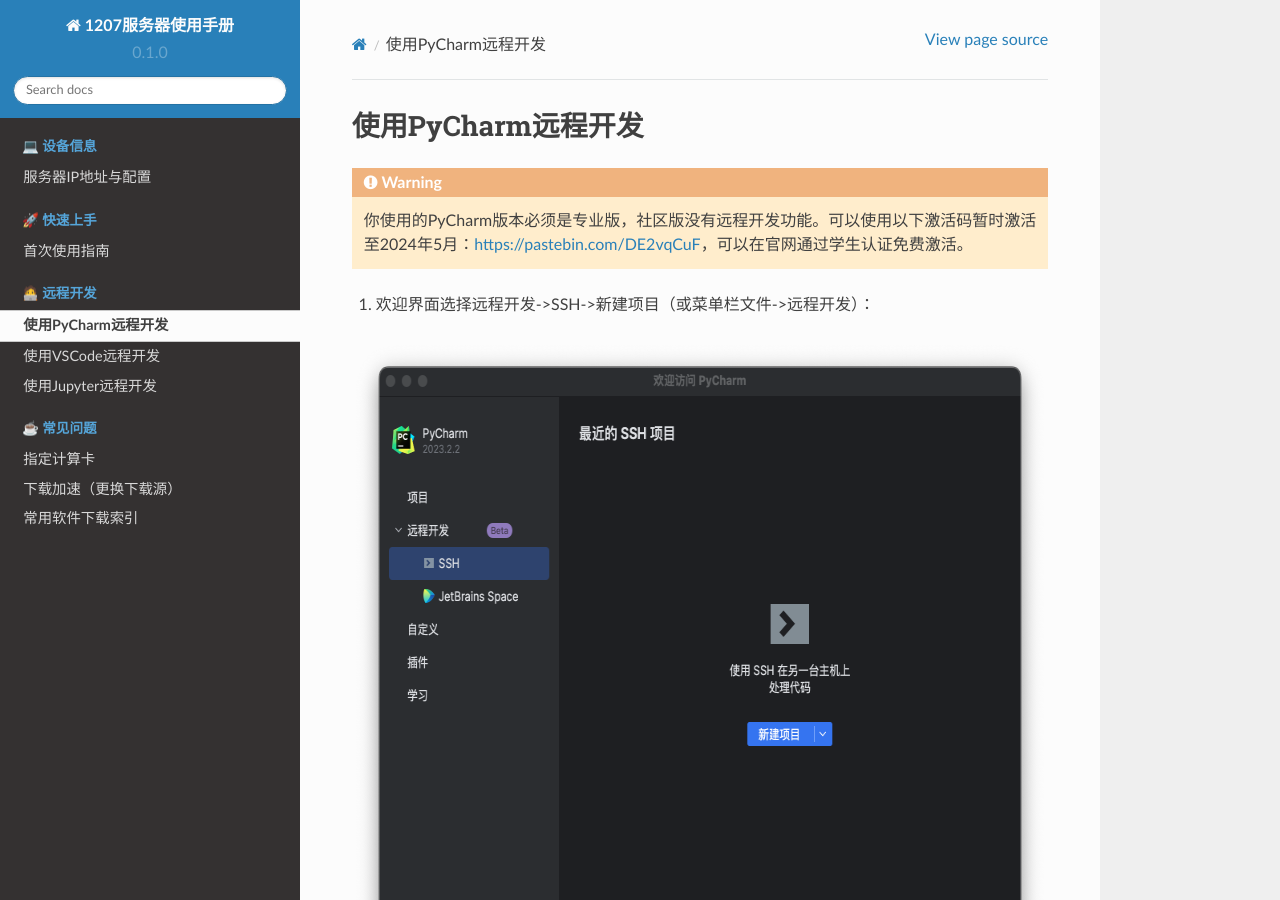
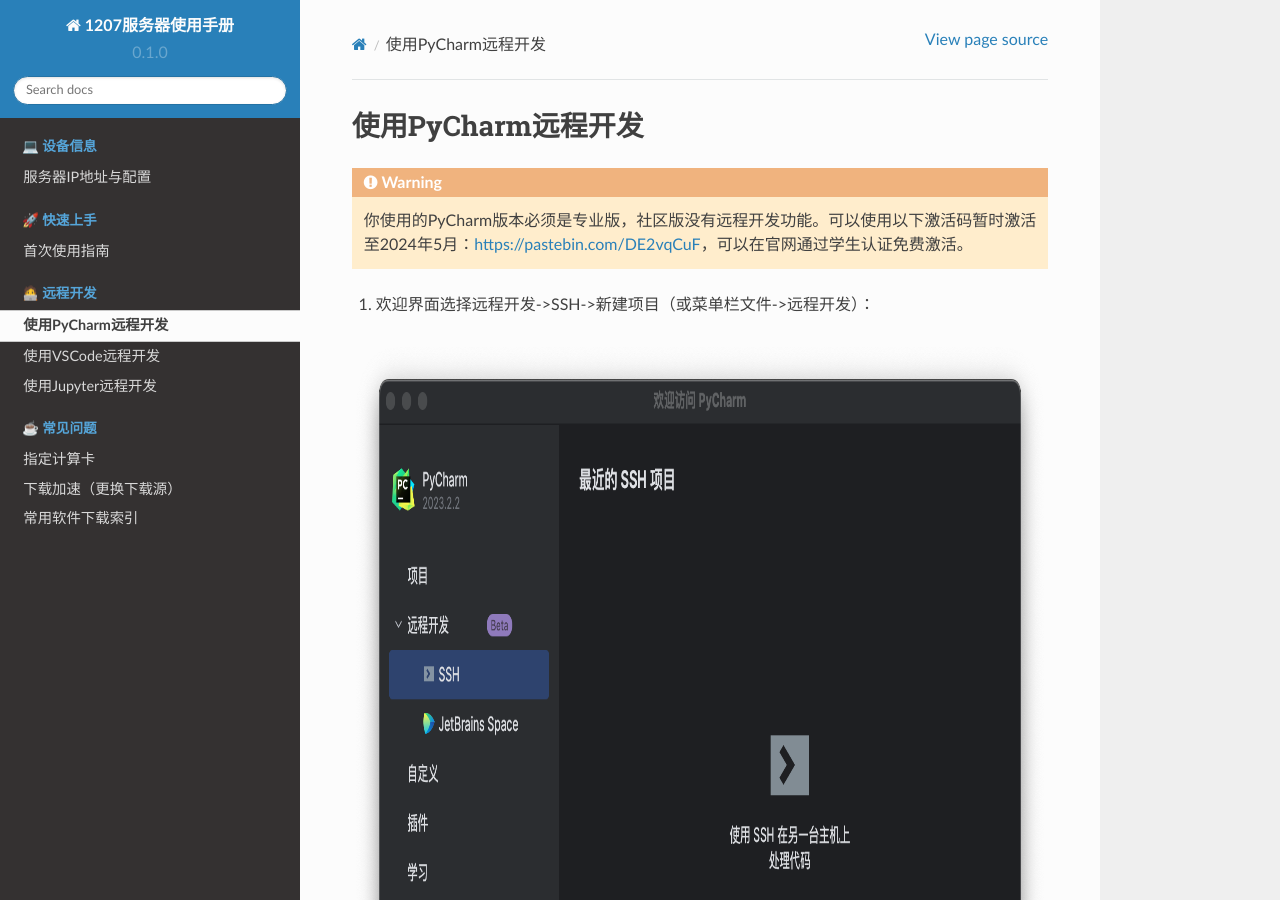
Before and after one commit to TangYuanqing/1207-server-docs, a Sphinx documentation site: the page built from docs/source/remoteDev/pycharm.rst, in a window 1280 px wide and 900 px high. Built offline with Sphinx 7.4.7 and the Read the Docs theme 2.0.0, drawn with Linux system fonts in a browser that asks for light colours.

Commit message:
Please enter the commit message for your changes. Lines starting with '#' will be ignored, and an empty message aborts the commit.
On branch main
Your branch is up to date with 'origin/main'.

Changes to be committed:
	modified:   docs/source/remoteDev/pycharm.rst

```diff
--- a/docs/source/remoteDev/pycharm.rst
+++ b/docs/source/remoteDev/pycharm.rst
@@ -6,12 +6,12 @@
 1. 欢迎界面选择远程开发->SSH->新建项目（或菜单栏文件->远程开发）：
 
 .. figure:: figures/pycharm1.png
-    :scale: 50 %
+    :scale: 75 %
 
 2. 选择新连接，输入用户名（名字首字母），主机填写172.20.185.100，端口22（内网）或47.100.130.127，端口12070（外网），选择检查连接并继续，然后输入密码，勾选永久保存，然后选择身份验证：
 
 .. figure:: figures/pycharm2.png
-    :scale: 50 %
+    :scale: 75 %
 
 3. 若出现询问：确定要继续连接吗？，请选择确定。若没有出现，那么直接进行下一步操作：
 
@@ -21,17 +21,17 @@
 4. IDE版本选择PyCharm的非EAP版本，项目目录选择你的项目，通常为 ``/home/你的名字/xxxxxxx`` ，项目提前上传至服务器，然后选择确定->启动IDE并连接->输入密码并选择永久连接确认：
 
 .. figure:: figures/pycharm4.png
-    :scale: 50 %
+    :scale: 75 %
 
 5. 配置解释器：进入PyCharm设置，在设置中搜索Interpreter，然后选择添加解释器->添加本地解释器：
 
 .. figure:: figures/pycharm5.png
-    :scale: 50 %
+    :scale: 75 %
 
 6. 按个人情况配置解释器。若配置Conda环境的Python解释器，选择Conda Environment，然后在Conda Executable中填写 ``/bin/conda``，然后点击加载环境（Load Environments）。并在下面的加载项中进行你的环境配置。
 
 .. figure:: figures/pycharm6.png
-    :scale: 50 %
+    :scale: 75 %
 
 .. hint::
     一般情况下，推荐你在终端中进行Conda环境的创建和配置，并在Pycharm中进行加载。这样的方式对于VSCode和Jupyter也是适用的。可以在\ **常见问题-Conda环境搭建**\ 中获得进一步了解。
```
